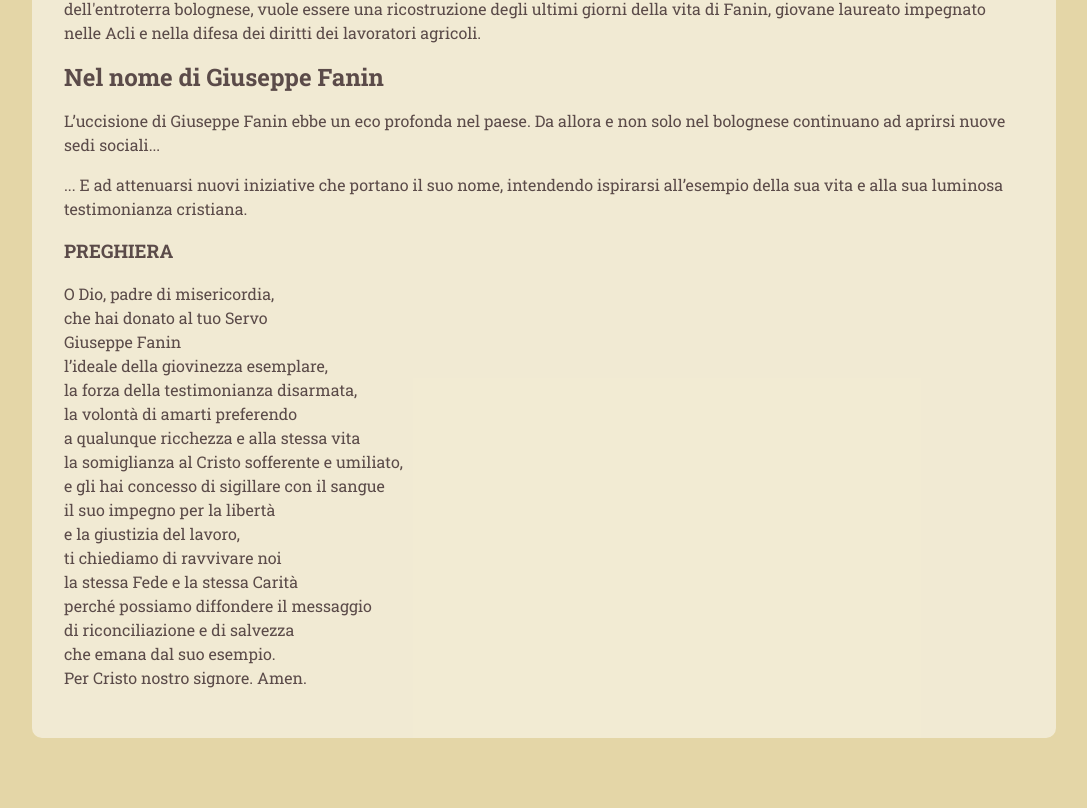
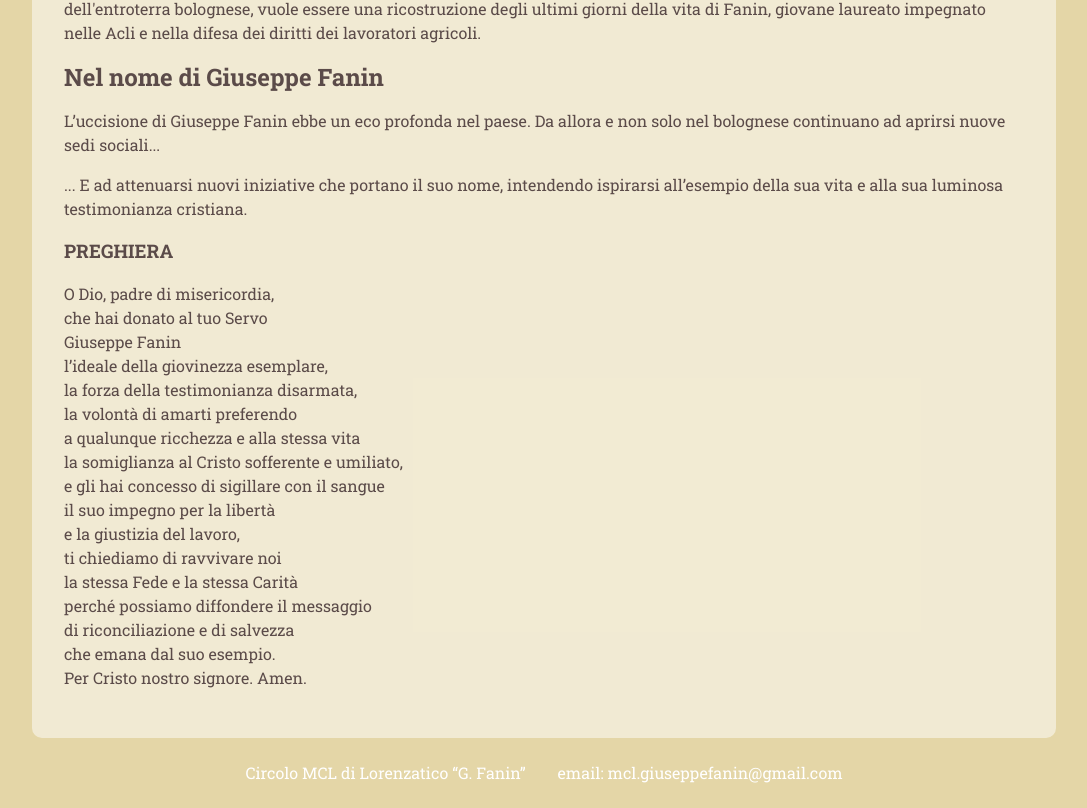
Before and after one commit to lurenzsgp/giuseppe-fanin, a Next.js app: page / in a window 1280 px wide. Shown: the part 8259-9067 px from the top of the page, without its empty margins (96-1183 px from the left). Before the commit the page ends 8997 px from the top, so only its background shows below. Built offline with nearby package versions, Linux system fonts and the light colour scheme.

Commit message:
Add footer

```diff
--- /dev/null
+++ b/components/Footer.jsx
@@ -0,0 +1,43 @@
+// import Link from 'next/Link';
+import * as React from 'react';
+import styled, {media} from '../utils/ThemedComponent';
+
+const Container = styled.div`
+    display: flex;
+    flex-direction: column;
+    justify-content: center;
+    align-items: center;
+    height: 70px;
+    width: 100%
+
+    color: ${props => props.theme.color.white};
+    background-color: transparent;
+
+    font-size: 1rem;
+    line-height: 1.5rem;
+
+    a
+    {
+        color: ${props => props.theme.color.white};
+        text-decoration: none;
+    }
+
+    ${media.tablet`
+        flex-direction: row;
+
+        span:nth-child(2)
+        {
+            margin-left: 2rem;
+        }
+    `}
+`;
+
+const Footer = () =>
+{
+    return (<Container>
+        <span>Circolo MCL di Lorenzatico “G. Fanin”</span>
+        <span>email: <a href='mailto:mcl.giuseppefanin@gmail.com'>mcl.giuseppefanin@gmail.com</a></span>
+    </Container>);
+}
+
+export default Footer;
--- a/components/Welcome.jsx
+++ b/components/Welcome.jsx
@@ -1,5 +1,4 @@
 // import Link from 'next/Link';
-import {transparentize} from 'polished';
 import styled, {media} from '../utils/ThemedComponent';
 
 const TitleGrid = styled.div`
--- a/pages/index.js
+++ b/pages/index.js
@@ -1,13 +1,13 @@
 // import Link from 'next/Link';
-// import {transparentize} from 'polished';
-// import styled, {media} from '../utils/ThemedComponent';
 import Layout from '../components/Layout';
 import Welcome from '../components/Welcome';
 import Story from '../components/Story';
+import Footer from '../components/Footer';
 
 const Index = () => (<Layout>
     <Welcome />
     <Story />
+    <Footer />
 </Layout>)
 
 export default Index;
```
